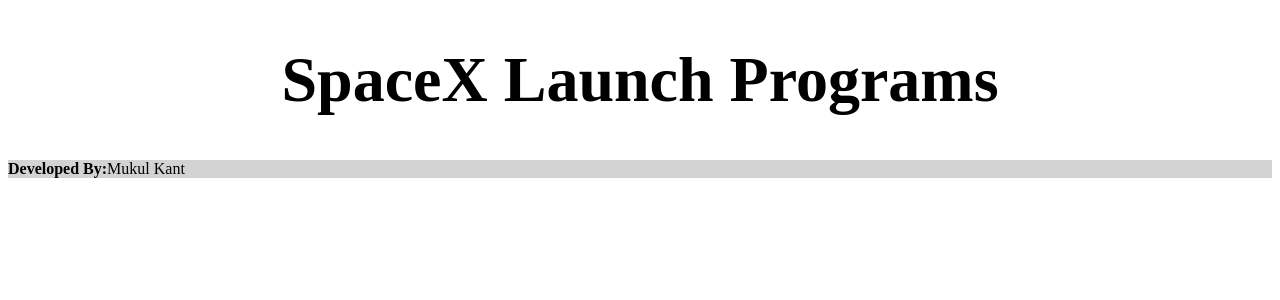
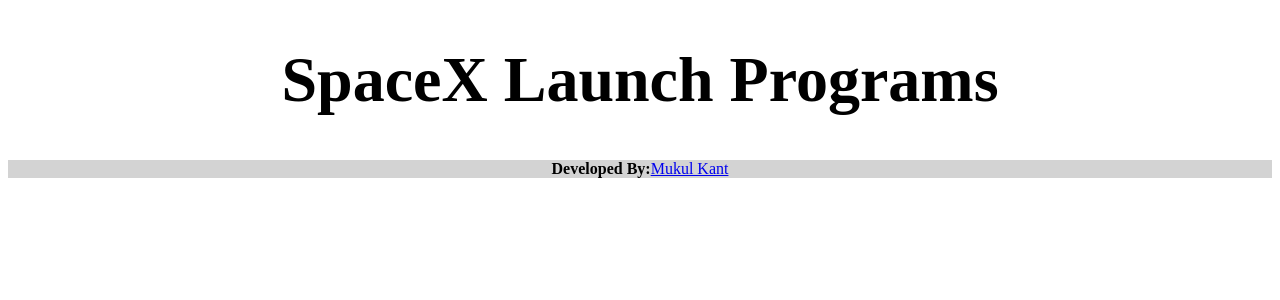
Before and after one commit to mukulkant-mikemighty/SpacexApp, an Angular app: page / in a window 1280 px wide. Shown: the top 300 px of the page. Built offline with nearby package versions, Linux system fonts and the light colour scheme; no server answers.

Commit message:
changes in master +1

```diff
--- a/src/app/app.component.html
+++ b/src/app/app.component.html
@@ -16,5 +16,7 @@
 
 
   <div>
-    <app-footer class="footer1"></app-footer>
+    <app-footer class="footer1">
+
+    </app-footer>
   </div>
--- a/src/app/footer/footer.component.html
+++ b/src/app/footer/footer.component.html
@@ -1 +1,6 @@
-<div><p class="footer1"><b>Developed By:</b>  {{author}}</p></div>
+<div class="footer1"><b>Developed By:</b>
+    <script type="text/javascript" src="https://platform.linkedin.com/badges/js/profile.js" async defer>
+
+    </script>
+    <div class="LI-profile-badge"  data-version="v1" data-size="medium" data-locale="en_US" data-type="horizontal" data-theme="dark" data-vanity="mukul-kant-0000564"><a class="LI-simple-link" href='https://in.linkedin.com/in/mukul-kant-0000564?trk=profile-badge'>Mukul Kant</a></div>
+</div>
--- a/src/app/sidebar/sidebar.component.html
+++ b/src/app/sidebar/sidebar.component.html
@@ -30,4 +30,11 @@
       </span>
     </div>
     </div>
+    <div class="footer1"><b>Developed By:</b>
+      <script type="text/javascript" src="https://platform.linkedin.com/badges/js/profile.js" async defer>
+
+      </script>
+      <div class="LI-profile-badge"  data-version="v1" data-size="medium" data-locale="en_US" data-type="vertical" data-theme="dark" data-vanity="mukul-kant-0000564"><a class="LI-simple-link" href='https://in.linkedin.com/in/mukul-kant-0000564?trk=profile-badge'>Mukul Kant</a></div>
   </div>
+
+  </div>
--- a/src/styles.css
+++ b/src/styles.css
@@ -9,3 +9,11 @@
         position: absolute bottom;
         vertical-align: bottom;
 }
+
+.footer1.LI-badge-container.vertical.dark .LI-header {
+        padding-top: 15px;
+        margin-top: 50px;
+}
+.footer1.LI-badge-container.vertical.dark .LI-header {
+        margin: 0 10px;
+}
```
